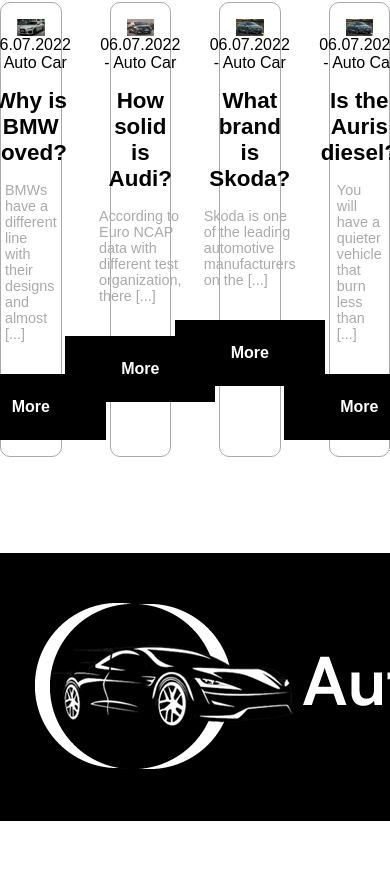
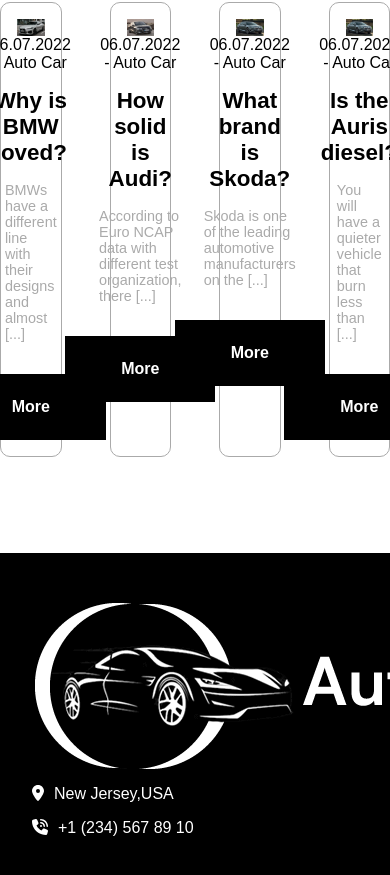
Before and after one commit to Giovanni-Palmitessa/proj-html-vuejs, a Vue app: page / in a window 390 px wide. Shown: the part 3746-4621 px from the top of the page. Before the commit the page ends 4567 px from the top, so only its background shows below. Built offline with nearby package versions, Linux system fonts and the light colour scheme.

Commit message:
add phone contact

```diff
--- a/src/components/AppFooter.vue
+++ b/src/components/AppFooter.vue
@@ -7,6 +7,14 @@
       <div class="footerContent">
         <div class="ftr-left">
           <img src="../assets/img/logo-footer-autocar11.png" alt="Autocar" />
+          <div class="contact">
+            <font-awesome-icon icon="fa-solid fa-location-dot" />
+            <p>New Jersey,USA</p>
+          </div>
+          <div class="contact">
+            <font-awesome-icon icon="fa-solid fa-phone-volume" />
+            <p>+1 (234) 567 89 10</p>
+          </div>
         </div>
       </div>
     </div>
@@ -19,9 +27,19 @@
 footer {
   background-color: $black-main;
   padding: 2rem;
+  color: white;
   .footerContent {
     display: flex;
     gap: 3rem;
+    .ftr-left {
+      display: flex;
+      flex-direction: column;
+      .contact {
+        display: flex;
+        gap: 10px;
+        margin-bottom: 1rem;
+      }
+    }
   }
 }
 </style>
--- a/src/main.js
+++ b/src/main.js
@@ -13,5 +13,6 @@
 
 /* add icons to the library */
 library.add(fas, far);
+library.add(far);
 
 createApp(App).component("font-awesome-icon", FontAwesomeIcon).mount("#app");
```
